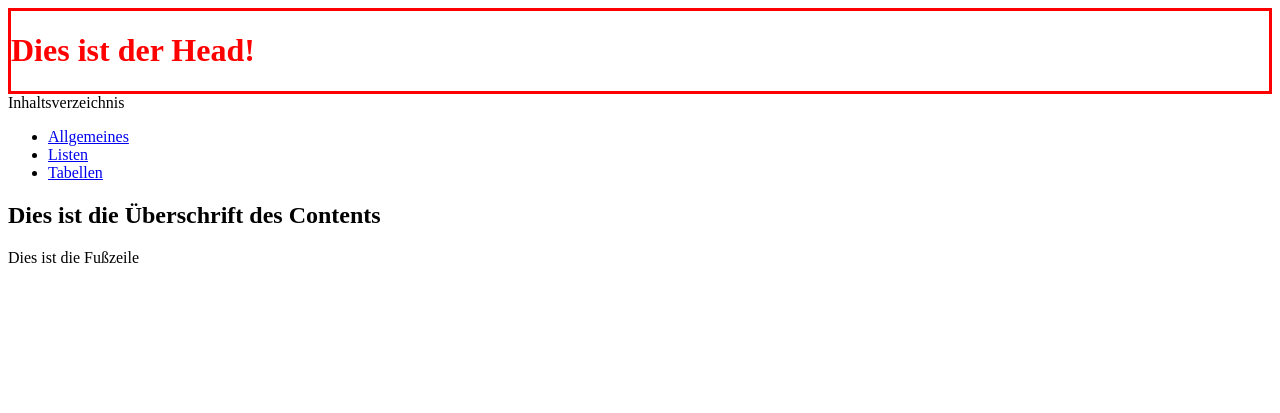
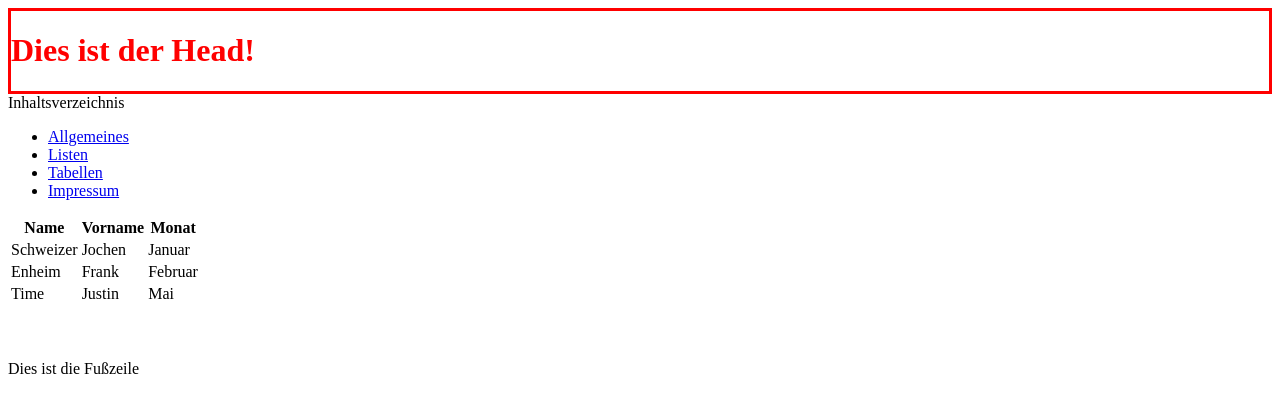
Before and after one commit to jonnycut/FSBwIT2015, a PHP site: page /index.php?page=tables in a window 1280 px wide. Shown: the top 413 px of the page. Run offline with PHP 8.4, Linux system fonts and the light colour scheme.

Commit message:
Scripting Übungen

```diff
--- a/Scripting/NewWebsite/content.php
+++ b/Scripting/NewWebsite/content.php
@@ -1,3 +1,9 @@
 <section>
-    <h1>Dies ist die Überschrift des Contents</h1>
+    <?php
+
+
+            require 'pages/'.$currentPage.'.php';
+
+
+    ?>
 </section>
--- a/Scripting/NewWebsite/index.php
+++ b/Scripting/NewWebsite/index.php
@@ -2,8 +2,15 @@
     $pages= [
         'home' => 'Allgemeines',
         'lists' => 'Listen',
-        'tables' => 'Tabellen'
-    ]
+        'tables' => 'Tabellen',
+        'impressum' => 'Impressum'
+    ];
+
+if(isset($_GET['page'])){
+    $currentPage = $_GET['page'];
+}else{
+    $currentPage = 'home';
+}
 ?>
 
 <!DOCTYPE html>
--- /dev/null
+++ b/Scripting/NewWebsite/pages/tables.php
@@ -0,0 +1,34 @@
+<?php
+/**
+ * Created by IntelliJ IDEA.
+ * User: KNapret
+ * Date: 19.11.2015
+ * Time: 11:21
+ */
+?>
+<div>
+    <table>
+        <th>Name</th><th>Vorname</th><th>Monat</th>
+        <tr>
+            <td>Schweizer</td>
+            <td>Jochen</td>
+            <td>Januar</td>
+        </tr>
+
+        <tr>
+            <td>Enheim</td>
+            <td>Frank</td>
+            <td>Februar</td>
+        </tr>
+
+        <tr>
+            <td>Time</td>
+            <td>Justin</td>
+            <td> Mai</td>
+        </tr>
+    </table>
+    <br>
+    <br>
+    <br>
+
+</div>
```
Also changed, not shown: Scripting/NewWebsite/pages/home.php (added, +10 -0 lines), Scripting/NewWebsite/pages/impressum.php (added, +21 -0 lines), Scripting/NewWebsite/pages/lists.php (added, +14 -0 lines).
